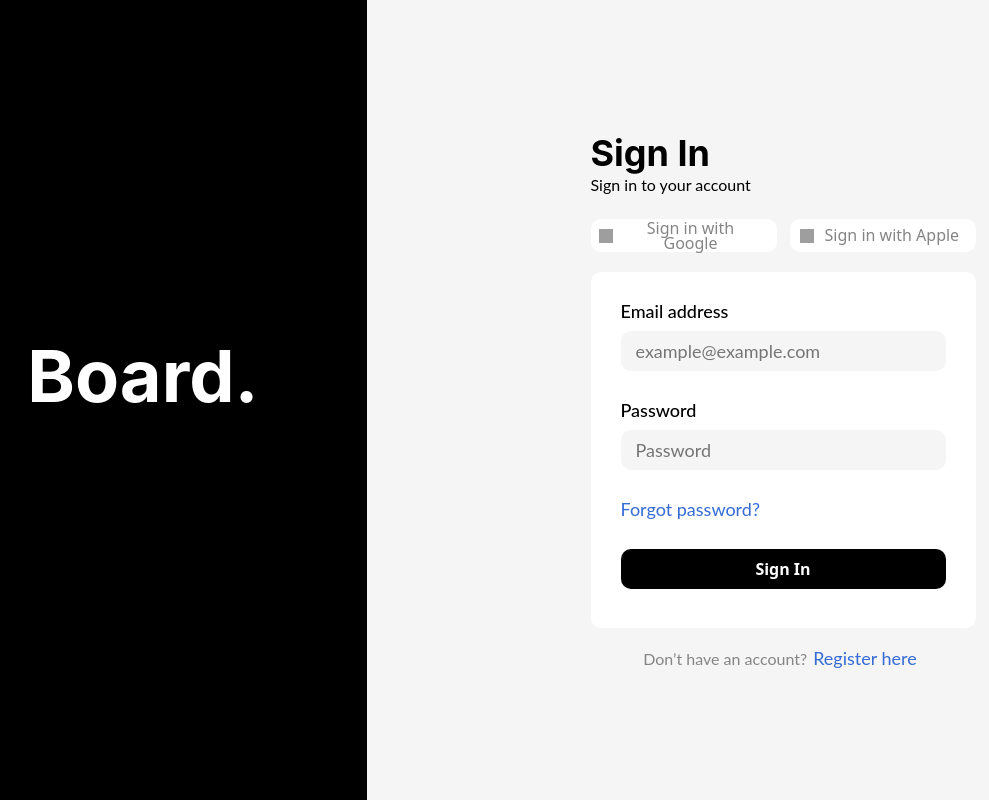
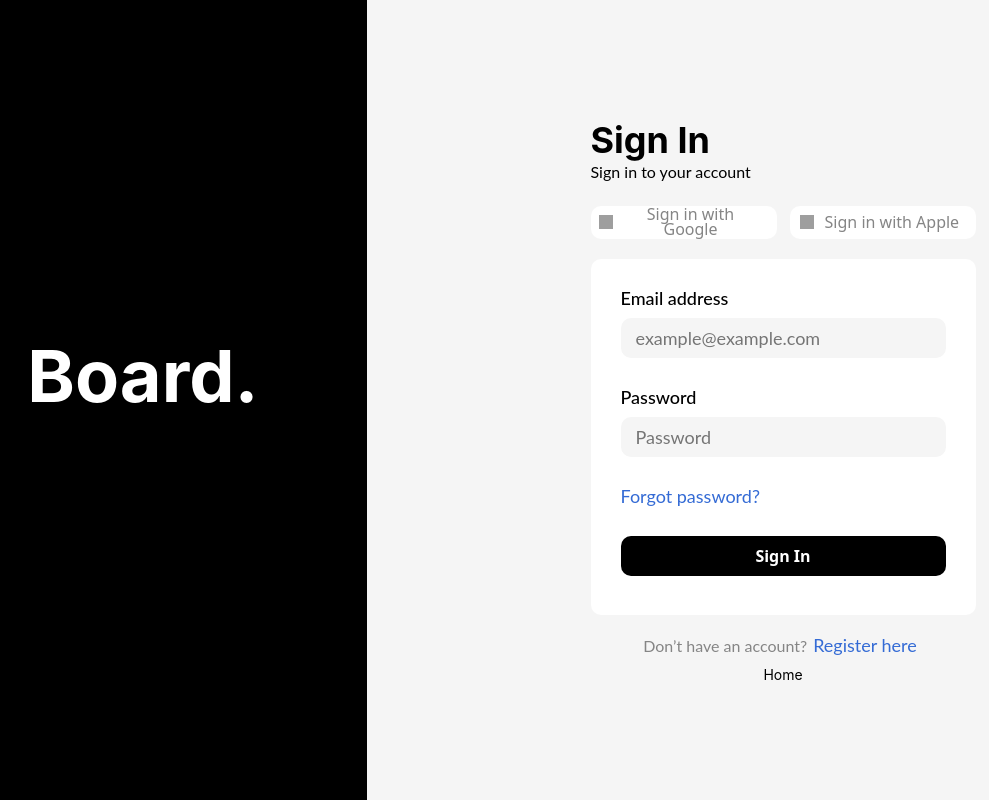
Before and after one commit to Vigneshkumar-D/Board-Data-Visualization-App, a React (Create React App) app: page /login in a window 1280 px wide. Shown: the whole page, without its empty margins (81-1070 px from the left). Built offline with nearby package versions, Linux system fonts and the light colour scheme; grey boxes are pictures that could not be loaded.

Commit message:
OpeninApp Assignment

```diff
--- a/src/components/Home/index.css
+++ b/src/components/Home/index.css
@@ -447,3 +447,10 @@ padding-bottom: 8px;
         display: none;
     }
 }
+.login-link{
+    text-decoration: none;
+    align-self: flex-end;
+    padding-top: 10px;
+    font-size: 14px;
+    color: #000000;
+}
--- a/src/components/Home/index.js
+++ b/src/components/Home/index.js
@@ -1,4 +1,5 @@
 import React, { Component } from 'react';
+import { Link } from 'react-router-dom';
 import LineChartContainer from '../LineChartComponent'
 import { FaGreaterThan } from "react-icons/fa6";
 import PieChartComponent from '../PieChartComponent'
@@ -122,9 +123,9 @@ render(){
                                     <p className='schedule-time'>18.00-20.00</p>
                                     <p className='location'>at Central Jakarta </p>
                                 </div>
-
                         </div>
                     </div>
+                    <Link className="login-link" to='/login'>Login</Link>
                 </div>
             </div>
         </div>
--- a/src/components/Login/index.css
+++ b/src/components/Login/index.css
@@ -373,3 +373,11 @@
         font-size: 14px;
     }
 }
+.home-link{
+    text-decoration: none;
+    color: #000000;
+    /* align-self: flex-end; */
+    padding-top: 10px;
+    font-size: 14px;
+    /* margin-top: 10%; */
+}
--- a/src/components/Login/index.js
+++ b/src/components/Login/index.js
@@ -1,5 +1,7 @@
 import { Component } from "react";
+import { Link } from "react-router-dom";
 import './index.css'
+
 
 
 class Login extends Component{
@@ -48,7 +50,9 @@ class Login extends Component{
                         </div>
 
                     </div>
+                    <Link className="home-link" to='/'>Home</Link>
                 </div>
+
             </div>
         )
     }
```
